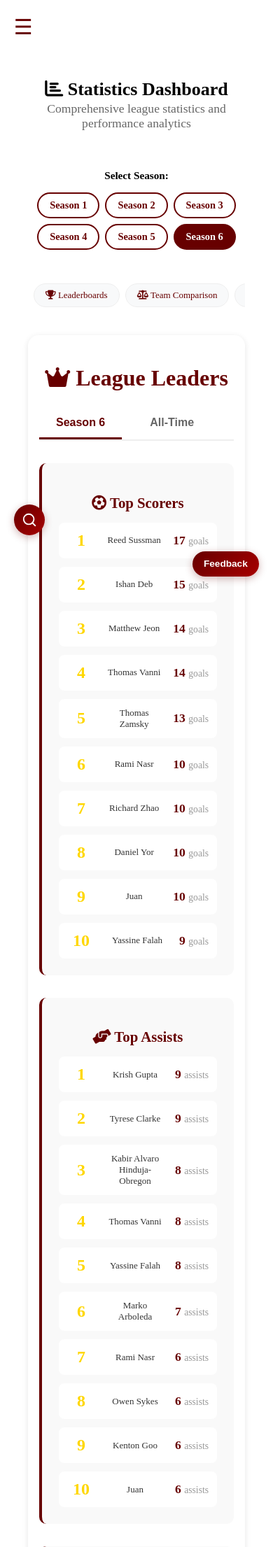
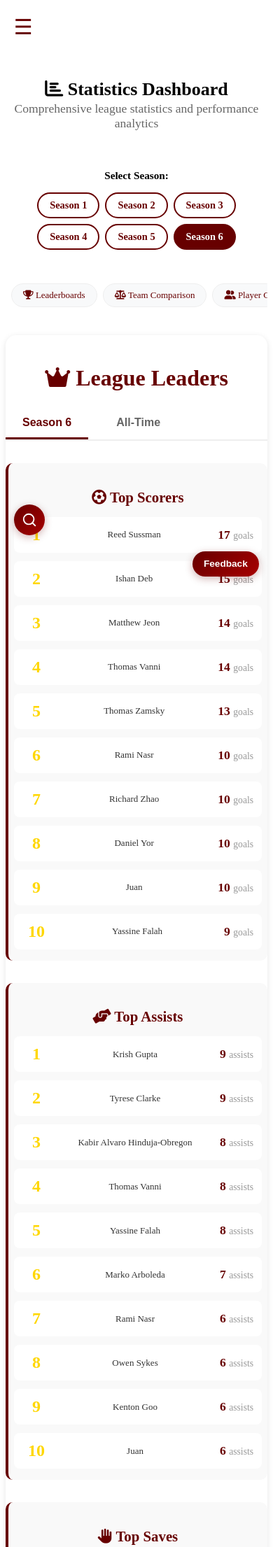
Before and after one commit to Fejiroisaacs/Haverford-IFL, a FastAPI app: page /statistics in a window 390 px wide. Shown: the top 2211 px of the page at 70% size. Run offline with FastAPI, Linux system fonts and the light colour scheme; parts of the project's set-up code (start-up, migrations or seed data) failed here and were passed over; some libraries are stand-ins or nearby versions.

Commit message:
fixed spacing issues

```diff
--- a/templates/statistics.html
+++ b/templates/statistics.html
@@ -650,13 +650,22 @@ html {
 
 /* Responsive */
 @media (max-width: 768px) {
+    main#main-content {
+        padding-left: 0.5rem;
+        padding-right: 0.5rem;
+    }
+
     .statistics-container {
-        padding: 1rem 0.5rem;
+        padding: 1rem 0;
     }
 
     .section {
-        padding: 1rem;
-        margin: 2rem 0;
+        padding: 1rem 0;
+        margin: 1.5rem 0;
+    }
+
+    .leader-category {
+        padding: 1rem 0.5rem;
     }
 
     .quick-nav {
```
